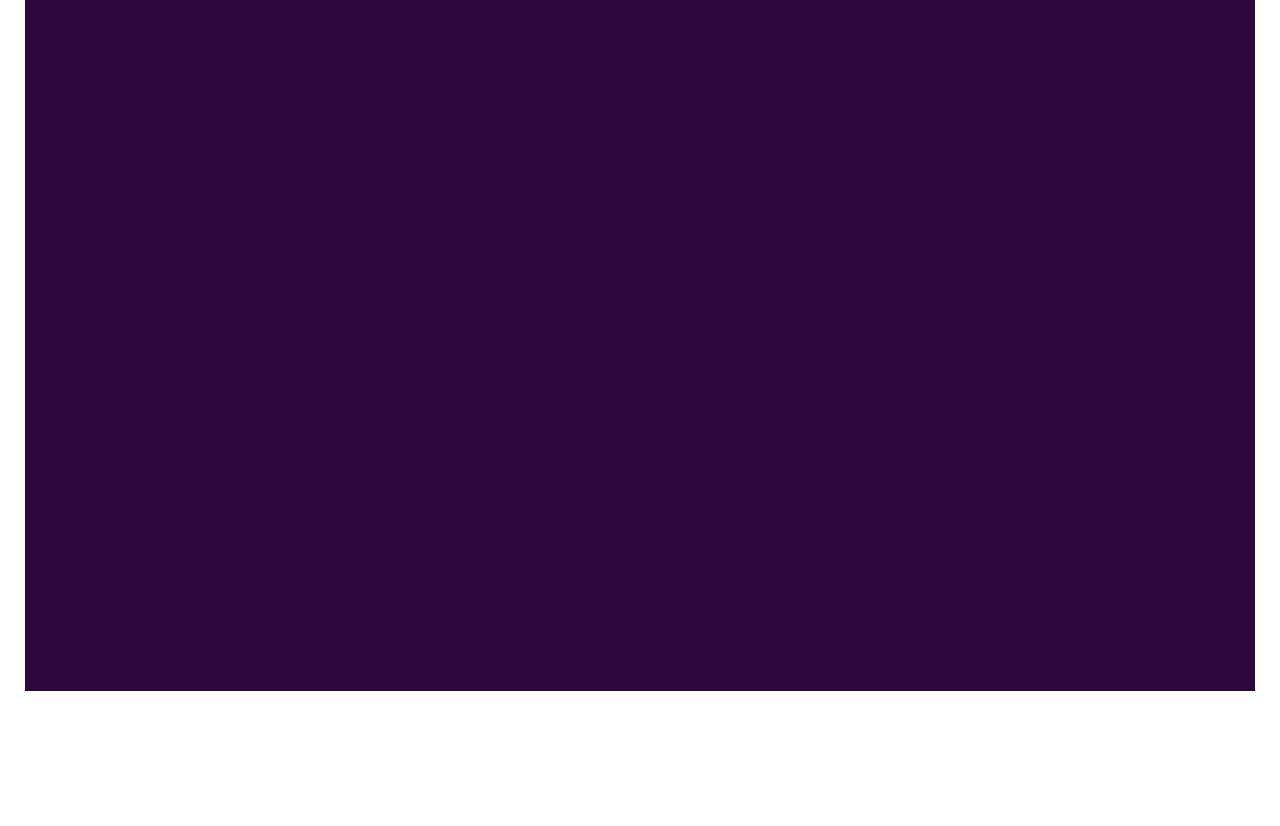
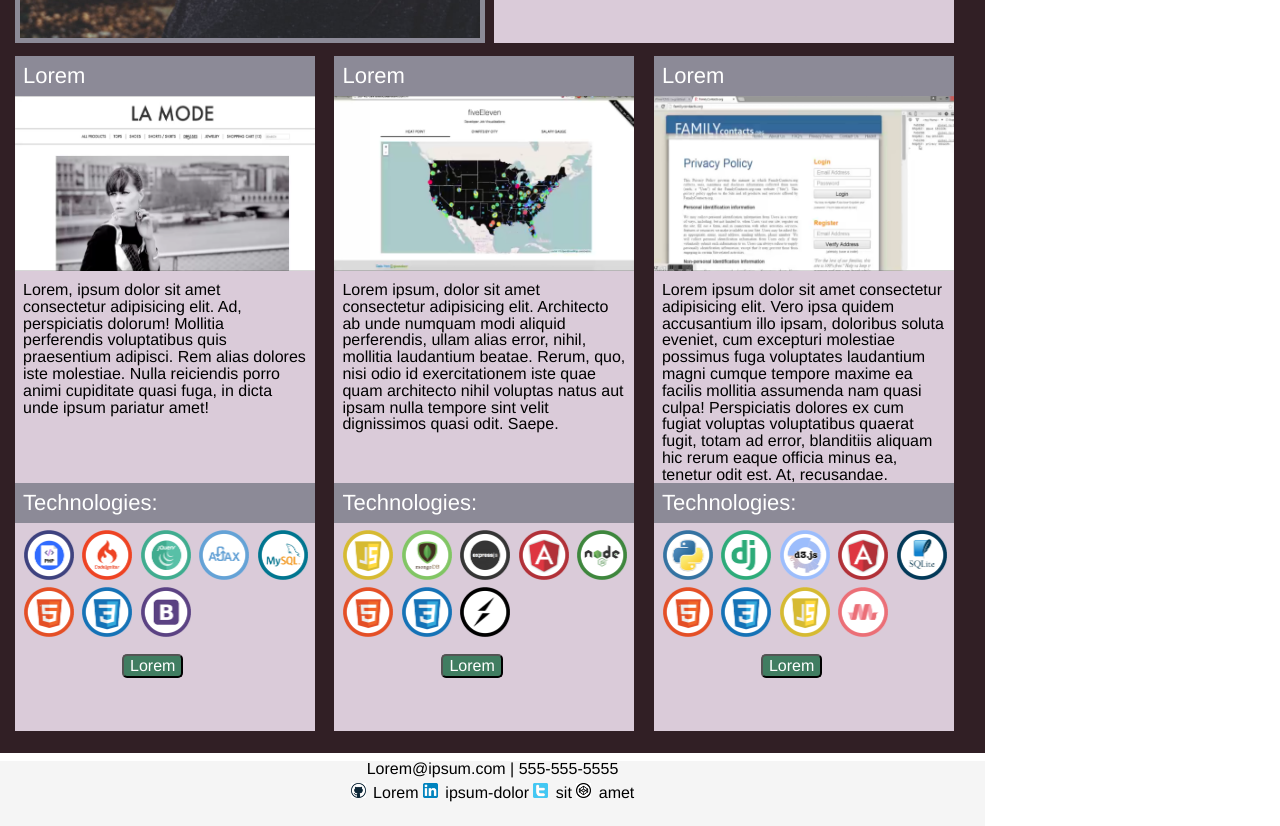
Before and after one commit to GingerBeardx/WebFundamentals, a plain HTML site: page CSS/Portfolio/index.html in a window 1280 px wide. Shown: the part 347-1173 px from the top of the page. Before the commit the page ends 1046 px from the top, so only its background shows below. Drawn offline with Linux system fonts and the light colour scheme.

Commit message:
portfolio page complete with styles

```diff
--- a/CSS/Portfolio/index.html
+++ b/CSS/Portfolio/index.html
@@ -5,15 +5,21 @@
   <meta name="viewport" content="width=device-width, initial-scale=1.0">
   <meta http-equiv="X-UA-Compatible" content="ie=edge">
   <title>Jayne Doe - Master of Shadows and the Internet</title>
-  <!-- <link rel="stylesheet" href="reset.css"> -->
-  <!-- <link rel="stylesheet" href="normalize.css"> -->
+  <link rel="stylesheet" href="reset.css">
+  <link rel="stylesheet" href="normalize.css">
   <link rel="stylesheet" href="style.css">
 </head>
 <body>
+  <div class="title">
+    <div class="name">
+      <h1>Jayne Doe</h1>
+    </div>
+    <div class="slogan">
+      <span>Master of shadows and the Internet!</span>
+    </div>
+  </div>
   <div class="container">
-    <div class="main-image">
-
-    </div>
+    <div class="main-image"></div>
     <div class="about">
       <div class="head">
         <h2>About...</h2>
@@ -22,6 +28,80 @@
       <p>Lorem ipsum dolor sit amet consectetur, adipisicing elit. Distinctio molestias, nesciunt neque nihil qui dolores dolorem architecto sapiente officia? Quaerat, laudantium tempora. Illum tenetur magni corporis excepturi est, delectus repellendus eius. Consequatur ipsum culpa praesentium asperiores repudiandae aliquid. Inventore, amet!</p>
       <a href="#">Lorem, ipsum...</a>
     </div>
+
+    <div class="project">
+      <div class="head tech">
+        <h2>Technologies:</h2>
+      </div>
+      <div class="head">
+        <h2>Lorem</h2>
+      </div>
+      <div class="tech-icons">
+        <img src="php.png" alt="PHP">
+        <img src="codeigniter.png" alt="codeigniter">
+        <img src="jQuery.png" alt="jQuery">
+        <img src="ajax.png" alt="ajax">
+        <img src="mysql.png" alt="mysql">
+        <img src="HTML.png" alt="html">
+        <img src="CSS.png" alt="css">
+        <img src="bootstrap.png" alt="bootstrap">
+        <button>Lorem</button>
+      </div>
+      <img src="lamode.png" alt="Lamode Project">
+      <p>Lorem, ipsum dolor sit amet consectetur adipisicing elit. Ad, perspiciatis dolorum! Mollitia perferendis voluptatibus quis praesentium adipisci. Rem alias dolores iste molestiae. Nulla reiciendis porro animi cupiditate quasi fuga, in dicta unde ipsum pariatur amet!</p>
+    </div>
+    <div class="project">
+      <div class="head tech">
+          <h2>Technologies:</h2>
+      </div>
+      <div class="head">
+        <h2>Lorem</h2>
+      </div>
+      <div class="tech-icons">
+          <img src="JavaScript.png" alt="JavaScript">
+          <img src="mongodb.png" alt="mongodb">
+          <img src="expressjs.png" alt="expressjs">
+          <img src="angular.png" alt="angular">
+          <img src="nodejs.png" alt="nodejs">
+          <img src="HTML.png" alt="html">
+          <img src="CSS.png" alt="css">
+          <img src="socket.png" alt="socket">
+          <button>Lorem</button>
+      </div>
+      <img src="fiveEleven.png" alt="Five Eleven Project">
+      <p>Lorem ipsum, dolor sit amet consectetur adipisicing elit. Architecto ab unde numquam modi aliquid perferendis, ullam alias error, nihil, mollitia laudantium beatae. Rerum, quo, nisi odio id exercitationem iste quae quam architecto nihil voluptas natus aut ipsam nulla tempore sint velit dignissimos quasi odit. Saepe.</p>
+    </div>
+    <div class="project">
+      <div class="head tech">
+          <h2>Technologies:</h2>
+      </div>
+      <div class="head">
+        <h2>Lorem</h2>
+      </div>
+      <div class="tech-icons">
+        <img src="python.png" alt="python">
+        <img src="django.png" alt="django">
+        <img src="d3.png" alt="d3">
+        <img src="angular.png" alt="angular">
+        <img src="sqlite.png" alt="sqlite">
+        <img src="HTML.png" alt="html">
+        <img src="CSS.png" alt="css">
+        <img src="JavaScript.png" alt="JavaScript">
+        <img src="materialize.png" alt="materialize">
+        <button>Lorem</button>
+      </div>
+      <img src="familycontacts.png" alt="Family Contacts Project">
+      <p>Lorem ipsum dolor sit amet consectetur adipisicing elit. Vero ipsa quidem accusantium illo ipsam, doloribus soluta eveniet, cum excepturi molestiae possimus fuga voluptates laudantium magni cumque tempore maxime ea facilis mollitia assumenda nam quasi culpa! Perspiciatis dolores ex cum fugiat voluptas voluptatibus quaerat fugit, totam ad error, blanditiis aliquam hic rerum eaque officia minus ea, tenetur odit est. At, recusandae.</p>
+    </div>
   </div> <!-- End of Continaer -->
+  <div class="title foot">
+    <span>Lorem@ipsum.com | 555-555-5555</span>
+    <sapn class="social">
+      <img src="github.png" alt="github"> Lorem
+      <img src="linkedin.png" alt="linkedin"> ipsum-dolor
+      <img src="twitter.png" alt="twitter"> sit
+      <img src="codepen.png" alt="codepen"> amet
+    </sapn>
+  </div>
 </body>
 </html>
--- a/CSS/Portfolio/style.css
+++ b/CSS/Portfolio/style.css
@@ -1,34 +1,137 @@
+body {
+  font-family: 'Franklin Gothic Medium', 'Arial Narrow', Arial, sans-serif;
+}
+
+h2, p, a {
+  padding: 8px;
+  line-height: 1.05em
+}
+
+a {
+  text-decoration: underline;
+}
+
+button {
+  display: block;
+  background-color: #407d61;
+  color: #fff;
+  border-radius: 5px;
+  margin: 12px 0 0 100px;
+}
+
+.title {
+  background-color: #f5f5f5;
+  width: 985px;
+  height: 65px;
+}
+
+.name {
+  display: inline-block;
+  margin-left: 20px;
+}
+
+.slogan span {
+  font-size: 16px;
+}
+
+.slogan {
+  display: inline-block;
+  position: relative;
+  left: 540px;;
+}
+
 .container {
-  height: 1000px;
-  width: 1200px;
-  background-color: rgb(45, 8, 63);
-  margin: 0 auto;
+  height: 1005px;
+  width: 955px;
+  background-color: #311f25;
   padding: 15px;
+
 }
 
 .main-image {
   height: 300px;
   width: 460px;
-  border: 5px solid plum;
+  border: 5px solid #8c8a97;
   background-image: url('photo_of_me.jpg');
   background-size: cover;
   background-repeat: no-repeat;
   display: inline-block;
-  margin-right: 15px;
+  margin-right: 5px;
 }
 
 .head {
-  background-color: chartreuse;
+  background-color: #8c8a97;
   height: 40px;
   width: 460px;
   display: inline-block;
   position: static;
+  color: #fff;
+  font-size: 22px;
+
 }
 
 .about {
   height: 310px;
   width: 460px;
-  background-color: palevioletred;
+  background-color: #dacbd9;
   display: inline-block;
   vertical-align: top;
+  overflow: hidden;
 }
+
+.project {
+  height: 675px;
+  width: 300px;
+  background-color: #dacbd9;
+  display: inline-block;
+  margin-right: 15px;
+  margin-top: 10px;
+  overflow: hidden;
+}
+
+.project img {
+  width: 300px;
+  height: 175px;
+  position: relative;
+}
+
+.tech {
+  position: absolute;
+  top: 830px;
+  width: 300px;
+  overflow: hidden;
+}
+
+.tech-icons {
+  position: absolute;
+  top: 875px;
+  width: 300px;
+  margin-left: 7px;
+}
+
+.tech-icons img {
+  padding: 2px;
+  width: 50px;
+  height: 50px;
+}
+
+.foot {
+  text-align: center;
+  margin-top: 8px;
+}
+
+.social {
+  display: block;
+
+}
+
+.foot span {
+  margin-top: 25px;
+}
+
+.social img {
+  height: 15px;
+  width: 15px;
+  margin-right: 3px;
+  margin-top: 6px;
+}
```
Also changed, not shown: 1 other file.
